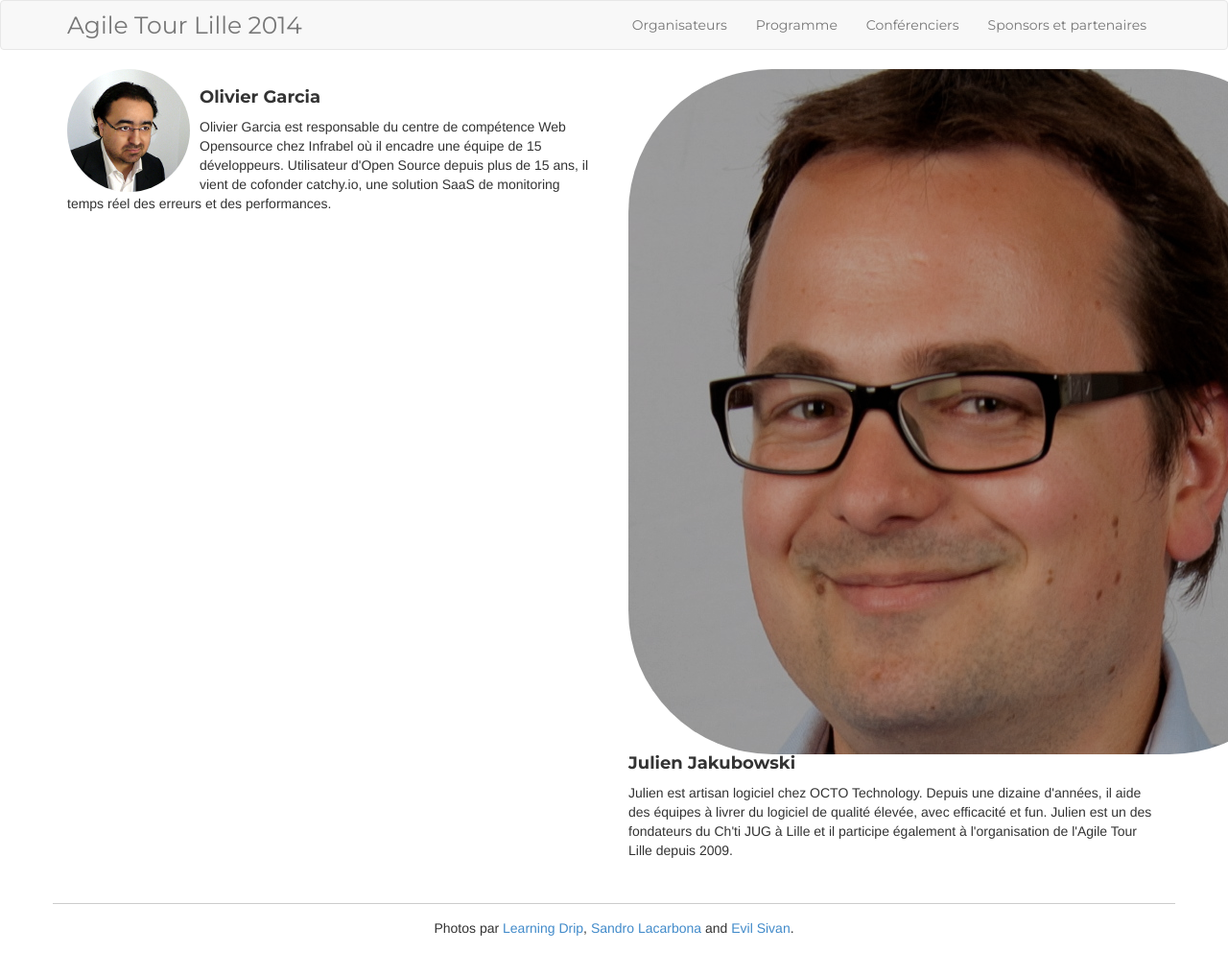
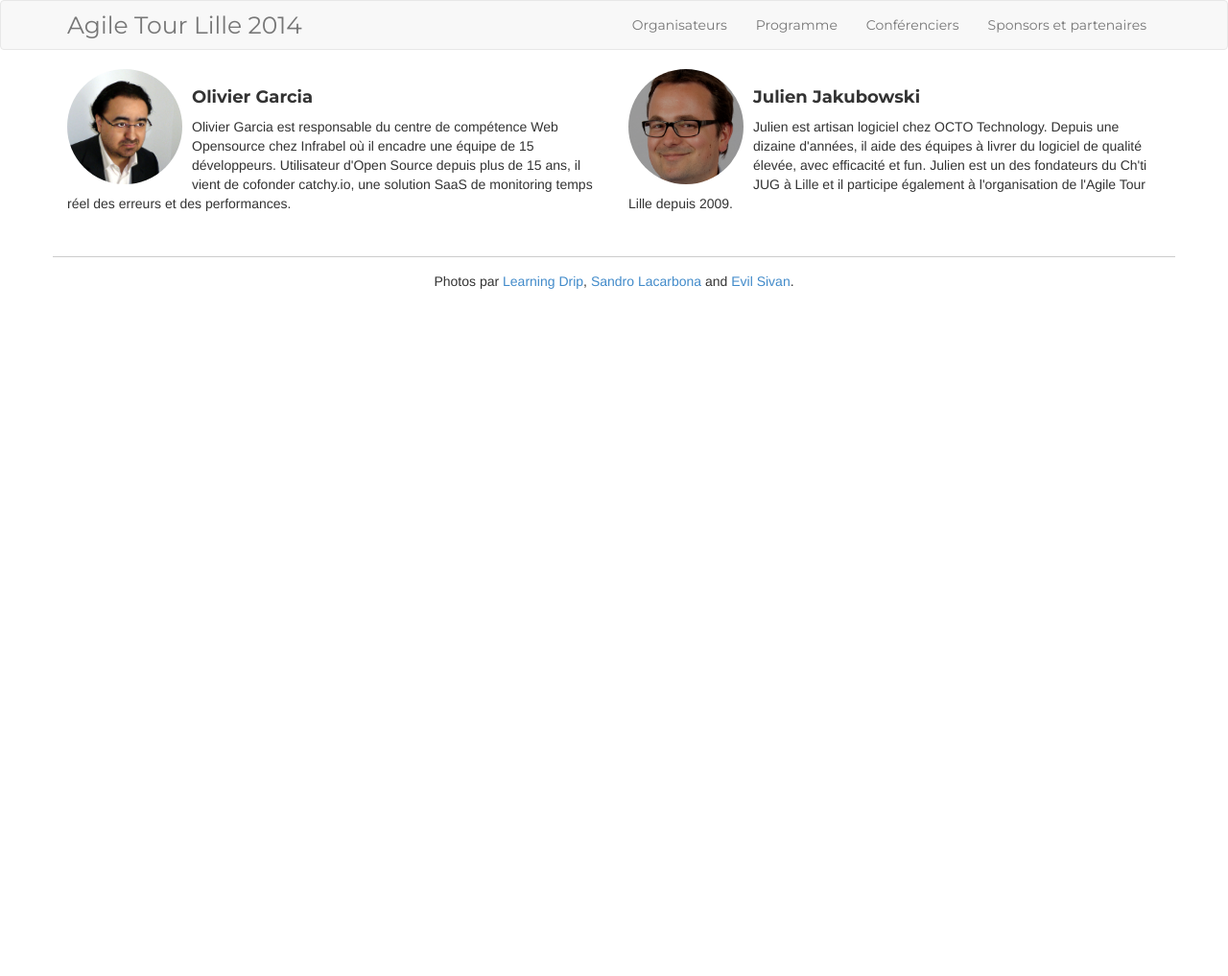
Before and after one commit to jak78/agile-tour-lille-2017, a Jekyll site: the page built from orga.html, in a window 1280 px wide. Shown: the whole page at 96% size. Built offline with Jekyll 4.4.1, drawn with Linux system fonts in a browser that asks for light colours; after the commit the page ends 900 px from its top, so only the background shows below that.

Commit message:
Added: Photos of speakers or orga should not be too big

```diff
--- a/_sass/_speakers.scss
+++ b/_sass/_speakers.scss
@@ -10,5 +10,7 @@
     border-radius: 150px;
     -webkit-border-radius: 150px;
     -moz-border-radius: 150px;
+    max-width: 120px;
+    max-heights: 120px;
   }
 }
```
